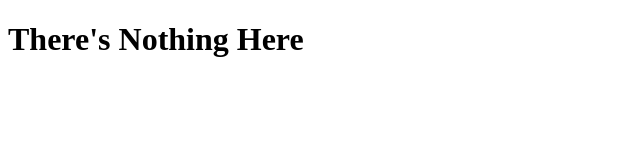
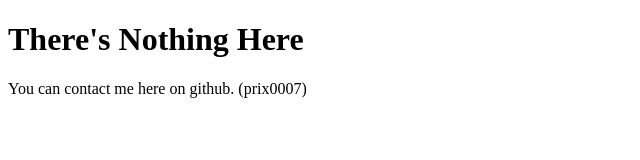
Before and after one commit to prix0007/cdn, a plain HTML site: page index.html in a window 1280 px wide. Shown: the whole page, without its empty margins (0-640 px from the left). Drawn offline with Linux system fonts and the light colour scheme.

Commit message:
Update index.html
updated index

```diff
--- a/index.html
+++ b/index.html
@@ -7,5 +7,6 @@
 </head>
 <body>
     <h1>There's Nothing Here</h1>
+    <p>You can contact me here on github. (prix0007)<p>
 </body>
 </html>
```
